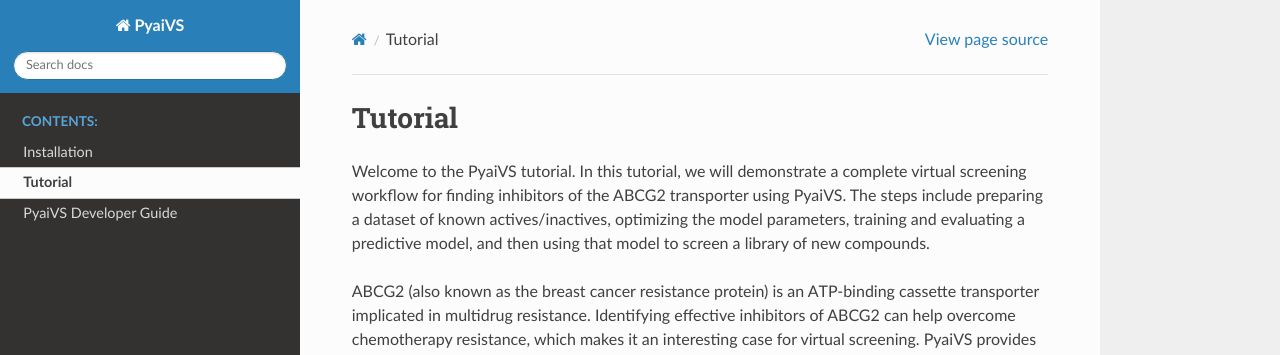
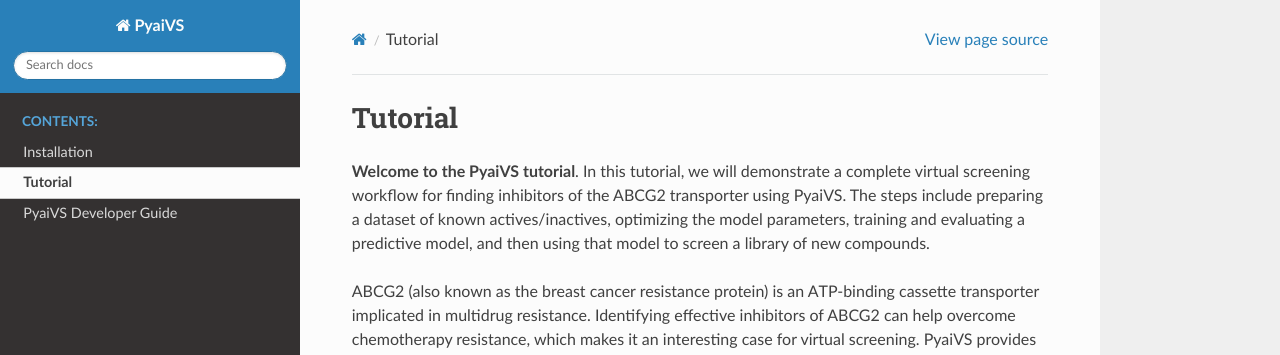
Before and after one commit to danqingmk/OpenVS_PyaiVS, a Sphinx documentation site: the page built from docs/tutorial.rst, in a window 1280 px wide and 900 px high. Shown: the top 355 px of the window. Built offline with Sphinx 7.4.7 and the Read the Docs theme 3.1.0, drawn with Linux system fonts in a browser that asks for light colours.

```diff
--- a/docs/tutorial.rst
+++ b/docs/tutorial.rst
@@ -1,7 +1,7 @@
 Tutorial
 ========
 
-Welcome to the PyaiVS tutorial. In this tutorial, we will demonstrate a complete virtual screening workflow for finding inhibitors of the ABCG2 transporter using PyaiVS. The steps include preparing a dataset of known actives/inactives, optimizing the model parameters, training and evaluating a predictive model, and then using that model to screen a library of new compounds.
+**Welcome to the PyaiVS tutorial**. In this tutorial, we will demonstrate a complete virtual screening workflow for finding inhibitors of the ABCG2 transporter using PyaiVS. The steps include preparing a dataset of known actives/inactives, optimizing the model parameters, training and evaluating a predictive model, and then using that model to screen a library of new compounds.
 
 ABCG2 (also known as the breast cancer resistance protein) is an ATP-binding cassette transporter implicated in multidrug resistance. Identifying effective inhibitors of ABCG2 can help overcome chemotherapy resistance, which makes it an interesting case for virtual screening. PyaiVS provides an integrated platform to build machine learning models for such tasks, combining multiple algorithms, molecular representations, and data splitting strategies.
 
```
